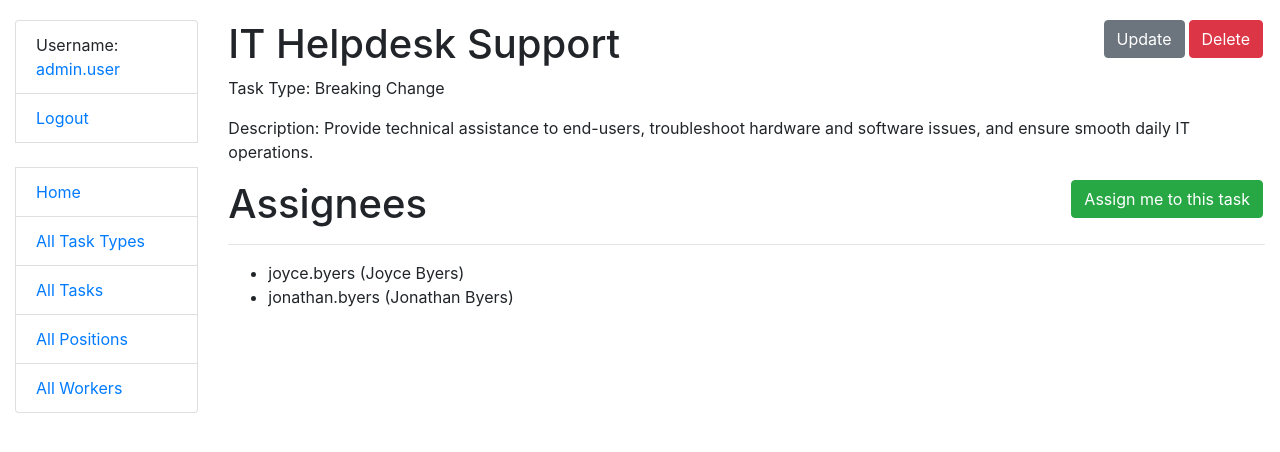
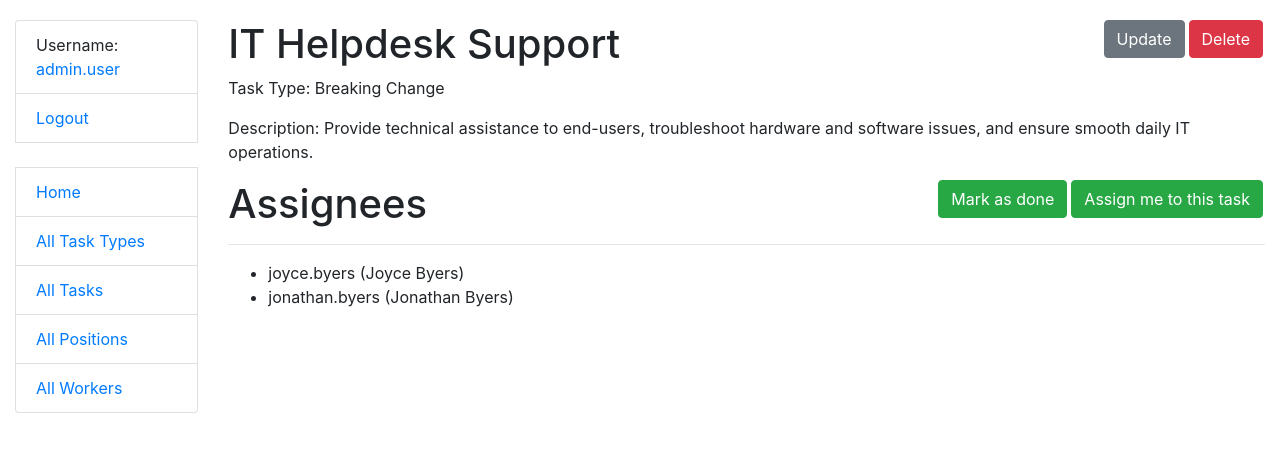
Before and after one commit to IProskurnytskyi/company-task-manager, a Django app: page /tasks/1/ in a window 1280 px wide. Shown: the top 452 px of the page. Run offline with Django 4.2, Linux system fonts and the light colour scheme; a user stored in the database is signed in; data comes from the database, SQL or seed files in the repository.

Commit message:
Add feature mark and unmark completed tasks

```diff
--- a/task/urls.py
+++ b/task/urls.py
@@ -21,6 +21,7 @@ from task.views import (
     WorkerUpdateView,
     WorkerDeleteView,
     assign_delete_task,
+    mark_unmark_as_done,
 )
 
 
@@ -60,6 +61,11 @@ urlpatterns = [
         assign_delete_task,
         name="assign-delete"
     ),
+    path(
+        "tasks/<int:pk>/mark-unmark/",
+        mark_unmark_as_done,
+        name="mark-unmark"
+    ),
     path("positions/", PositionListView.as_view(), name="position-list"),
     path(
         "positions/create/",
--- a/task/views.py
+++ b/task/views.py
@@ -141,3 +141,14 @@ def assign_delete_task(request, pk) -> HttpResponse:
     else:
         worker.tasks.add(pk)
     return HttpResponseRedirect(reverse("task:task-detail", args=[pk]))
+
+
+@login_required
+def mark_unmark_as_done(request, pk) -> HttpResponse:
+    task = Task.objects.get(id=pk)
+    if task.is_completed:
+        task.is_completed = False
+    else:
+        task.is_completed = True
+    task.save()
+    return HttpResponseRedirect(reverse("task:task-detail", args=[pk]))
--- a/templates/task/task_detail.html
+++ b/templates/task/task_detail.html
@@ -24,6 +24,16 @@
       Assign me to this task
     </a>
   {% endif %}
+
+  {% if task.is_completed %}
+    <a href="{% url "task:mark-unmark" task.id %}" class="btn btn-danger link-to-page">
+      Unmark as done
+    </a>
+  {% else %}
+    <a href="{% url "task:mark-unmark" task.id %}" class="btn btn-success link-to-page">
+      Mark as done
+    </a>
+  {% endif %}
   </h1>
 
   <hr>
```
